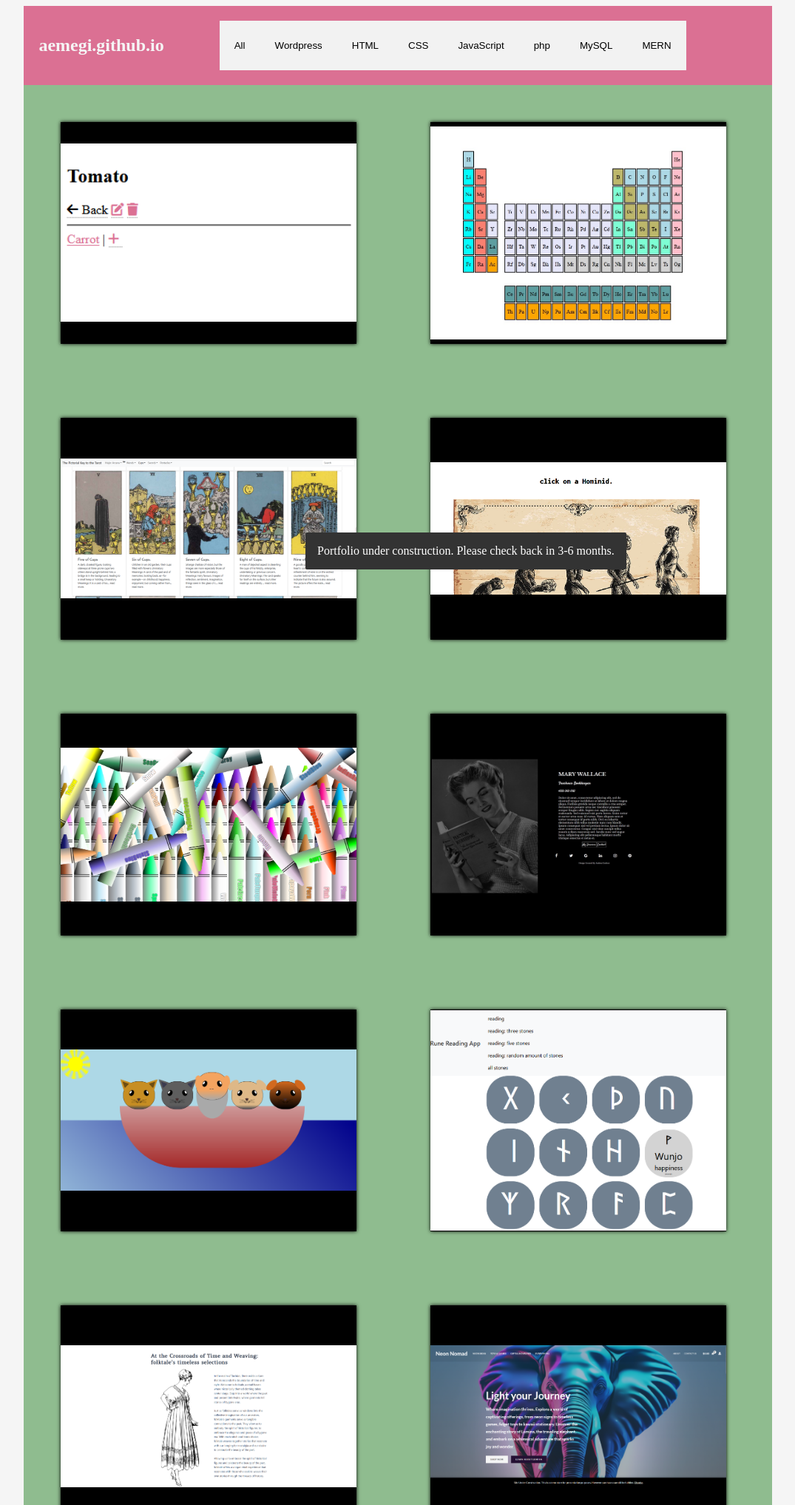
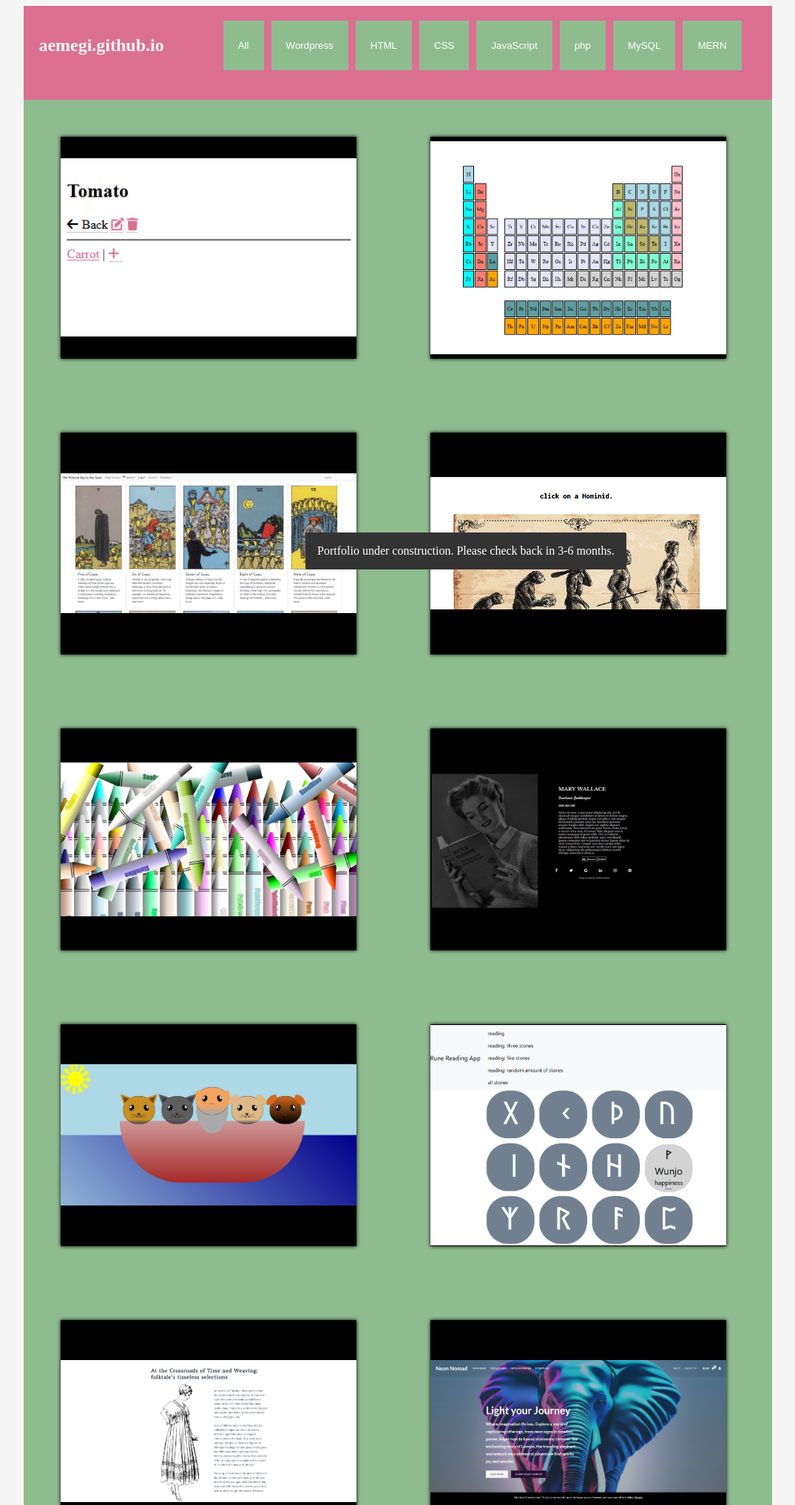
Before and after one commit to aemegi/aemegi.github.io, a PHP site: page / in a window 1280 px wide. Shown: the top 2035 px of the page at 74% size, without its empty margins (102-1177 px from the left). Run offline with PHP 8.4, Linux system fonts and the light colour scheme.

Commit message:
Add files via upload

```diff
--- a/index.html
+++ b/index.html
@@ -36,7 +36,7 @@
   </header>
     <main>
       <div class="portfolio">
-        <div class="container tomatolovecarrot tabcontent php mysql">
+        <section class="container tomatolovecarrot tabcontent php mysql">
           <div class="overlay">
             <div class="items"></div>
             <div class="items head">
@@ -65,8 +65,8 @@
               </span>
             </div>
           </div>
-        </div>
-        <div class="container periodictable tabcontent html css">
+        </section>
+        <section class="container periodictable tabcontent html css">
           <div class="overlay">
             <div class="items"></div>
             <div class="items head">
@@ -93,8 +93,8 @@
               </span>
             </div>
           </div>
-        </div>
-        <div class="container tarotcards tabcontent html javascript">
+        </section>
+        <section class="container tarotcards tabcontent html javascript">
           <div class="overlay">
             <div class="items"></div>
             <div class="items head">
@@ -121,8 +121,8 @@
               </span>
             </div>
           </div>
-        </div>
-        <div class="container imgmapofspecies tabcontent html">
+        </section>
+        <section class="container imgmapofspecies tabcontent html">
           <div class="overlay">
             <div class="items"></div>
             <div class="items head">
@@ -149,8 +149,8 @@
               </span>
             </div>
           </div>
-        </div>
-        <div class="container color-crayons tabcontent html css javascript">
+        </section>
+        <section class="container color-crayons tabcontent html css javascript">
           <div class="overlay">
             <div class="items"></div>
             <div class="items head">
@@ -177,8 +177,8 @@
               </span>
             </div>
           </div>
-        </div>
-        <div class="container bookkeeper tabcontent html css">
+        </section>
+        <section class="container bookkeeper tabcontent html css">
           <div class="overlay">
             <div class="items"></div>
             <div class="items head">
@@ -205,8 +205,8 @@
               </span>
             </div>
           </div>
-        </div>
-        <div class="container noahsark tabcontent css">
+        </section>
+        <section class="container noahsark tabcontent css">
           <div class="overlay">
             <div class="items"></div>
             <div class="items head">
@@ -233,8 +233,8 @@
               </span>
             </div>
           </div>
-        </div>
-        <div class="container runes tabcontent MERN">
+        </section>
+        <section class="container runes tabcontent MERN">
           <div class="overlay">
             <div class="items"></div>
             <div class="items head">
@@ -261,8 +261,8 @@
               </span>
             </div>
           </div>
-        </div>
-        <div class="container folktale tabcontent wordpress">
+        </section>
+        <section class="container folktale tabcontent wordpress">
           <div class="overlay">
             <div class="items"></div>
             <div class="items head">
@@ -283,8 +283,8 @@
               </span>
             </div>
           </div>
-        </div>
-        <div class="container neonnomad tabcontent wordpress">
+        </section>
+        <section class="container neonnomad tabcontent wordpress">
           <div class="overlay">
             <div class="items"></div>
             <div class="items head">
@@ -305,8 +305,8 @@
               </span>
             </div>
           </div>
-        </div>
-        <div class="container formflow tabcontent php">
+        </section>
+        <section class="container formflow tabcontent php">
           <div class="overlay">
             <div class="items"></div>
             <div class="items head">
@@ -324,8 +324,8 @@
               </span>
             </div>
           </div>
-        </div>
-        <div class="container madlibs tabcontent php mysql">
+        </section>
+        <section class="container madlibs tabcontent php mysql">
           <div class="overlay">
             <div class="items"></div>
             <div class="items head">
@@ -343,8 +343,7 @@
               </span>
             </div>
           </div>
-        </div>
-      </div>
+        </section>
       </div>
     </main>
     <footer>
--- a/styles.css
+++ b/styles.css
@@ -316,24 +316,29 @@ However, delay the fade out process for 2.5 seconds */
   }
   .tab {
     overflow: hidden;
+    display: flex;
+    justify-content: left;
+    margin-bottom: 20px;
   }
 
   .tab button {
-    background-color: #f2f2f2;
+    background-color: darkseagreen;
+    color: white;
     border: none;
-    outline: none;
+    padding: 10px 20px;
+    margin: 0 5px;
     cursor: pointer;
-    padding: 10px 20px;
     transition: background-color 0.3s;
   }
 
   .tab button:hover {
-    background-color: #ddd;
+    background-color: palevioletred;
   }
 
   .tab button.active {
-    background-color: #ccc;
+    background-color: palevioletred;
   }
+
 
   .tabcontent {
     /* display: none; */
```
